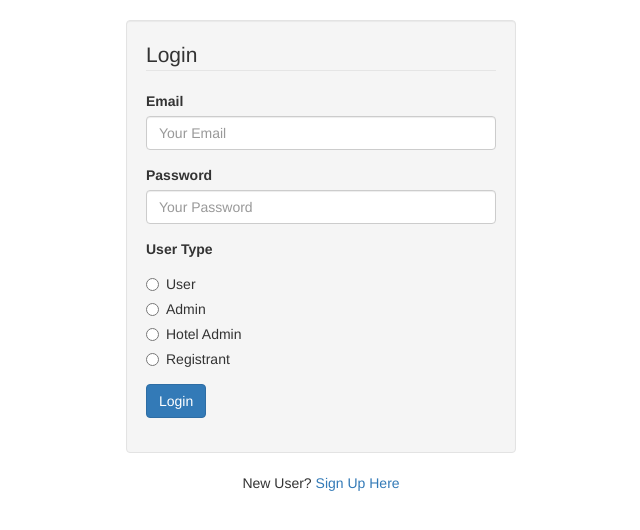
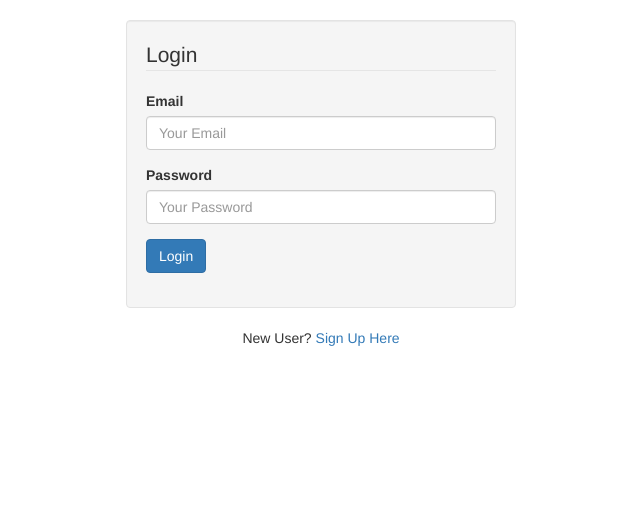
Before and after one commit to serdarunlusoy/hotelReservation, a PHP site: page /login.php in a window 1280 px wide. Shown: the part 52-582 px from the top of the page, without its empty margins (319-959 px from the left). Run offline with PHP 8.4, Linux system fonts and the light colour scheme; some libraries are stand-ins or nearby versions.

Commit message:
changed login, hotelusrpage created

```diff
--- a/BETA/info_page.php
+++ b/BETA/info_page.php
@@ -61,7 +61,7 @@ function has_detail($detail){
 
 </head>
 
-
+<body>
 
 
 
--- a/BETA/login.php
+++ b/BETA/login.php
@@ -11,9 +11,8 @@ if (isset($_POST['login'])) {
 
     $email = mysqli_real_escape_string($connection, $_POST['email']);
     $password = mysqli_real_escape_string($connection, $_POST['password']);
-    $usertype = mysqli_real_escape_string($connection, $_POST['usertype']);
-    $result = mysqli_query($connection, "SELECT * FROM users WHERE email = '" . $email . "' and password = '" . md5($password) . "' and usertype = '" . $usertype . "'");
-
+    #$usertype = mysqli_real_escape_string($connection, $_POST['usertype']);
+    $result = mysqli_query($connection, "SELECT * FROM users WHERE email = '" . $email . "' and password = '" . md5($password) . "'");
     if ($row = mysqli_fetch_array($result)) {
         if ($row['usertype'] == '1') {
             $_SESSION['usr_id'] = $row['userId'];
@@ -84,22 +83,6 @@ if (isset($_POST['login'])) {
                         </div>
 
                         <div class="form-group">
-                            <label for="name">User Type</label>
-                            <div class="radio">
-                                <label><input type="radio" name="usertype" value="1">User</label>
-                            </div>
-                            <div class="radio">
-                                <label><input type="radio" name="usertype" value="2">Admin</label>
-                            </div>
-                            <div class="radio">
-                                <label><input type="radio" name="usertype" value="3">Hotel Admin</label>
-                            </div>
-                            <div class="radio">
-                                <label><input type="radio" name="usertype" value="4">Registrant</label>
-                            </div>
-                        </div>
-
-                        <div class="form-group">
                             <input type="submit" name="login" value="Login" class="btn btn-primary" />
                         </div>
                     </fieldset>
--- a/BETA/search.php
+++ b/BETA/search.php
@@ -1,7 +1,6 @@
 <?php
   session_start();
-  $connection=mysqli_connect("localhost", "root", "","hrsdb") or die("Error connecting to database: ".mysqli_error());
-
+  include_once 'mysqli_connect.php';
 
   if (isset($_GET['query'])){$query = $_GET['query'];
 
```
Also changed, not shown: BETA/hoteluser_page.php (added, +49 -0 lines).
